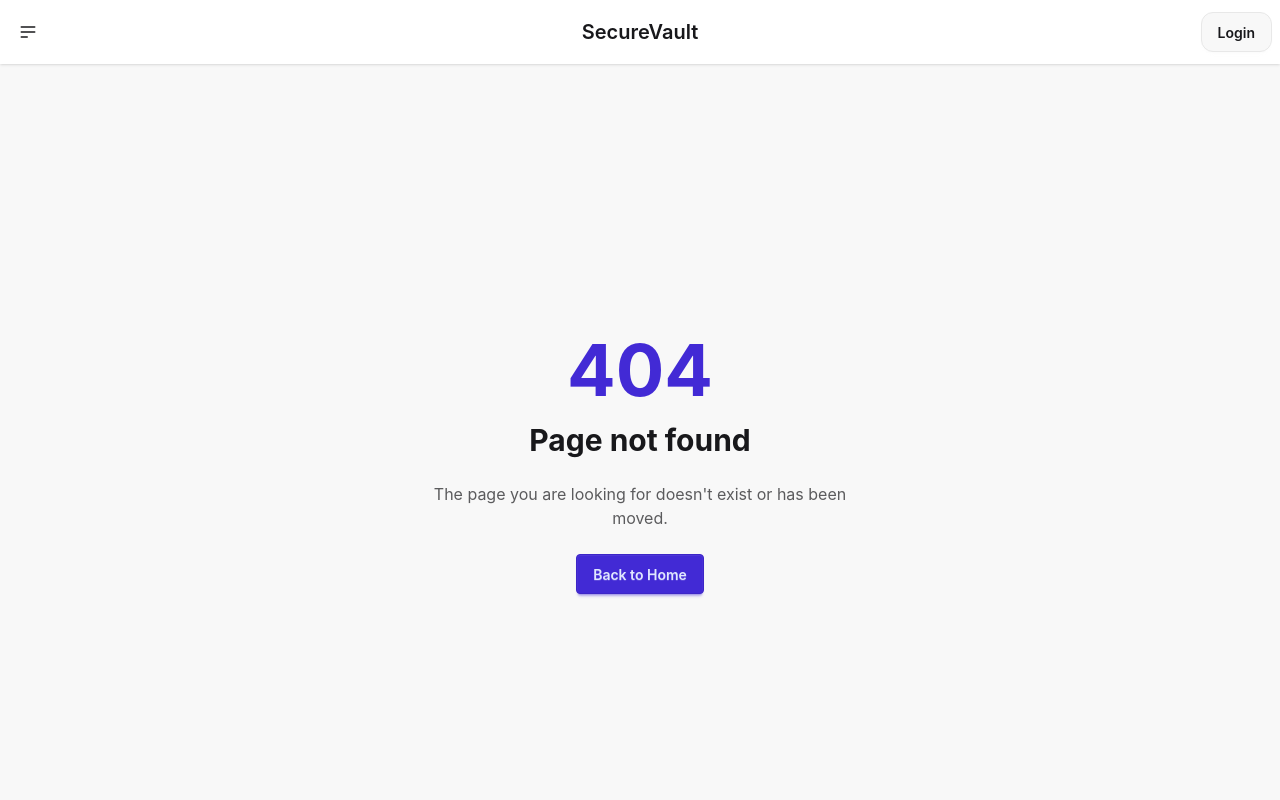
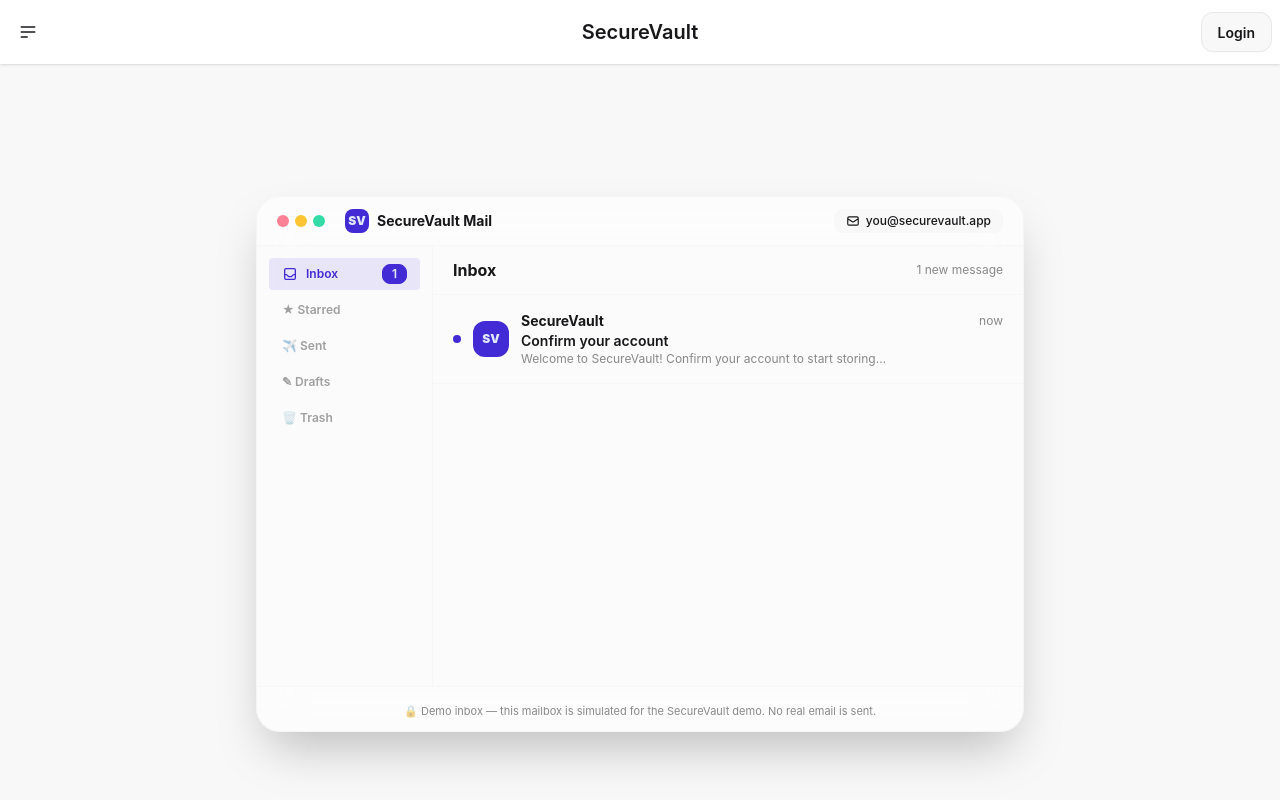
Before and after one commit to eLandoAD/Rila, an Angular app in the folder frontend/: page /mail in a window 1280 px wide. Shown: the top 800 px of the page. Built offline with nearby package versions, Linux system fonts and the light colour scheme.

Commit message:
Feat: add fake inbox for demo email verification flow

```diff
--- a/frontend/src/app/app.routes.ts
+++ b/frontend/src/app/app.routes.ts
@@ -21,5 +21,6 @@ export const routes: Routes = [
   { path: 'filemanager/shared', canActivate: [authGuard], loadComponent: () => import('./filemanager/shared/shared').then(m => m.Shared)},
   { path: 'filemanager', redirectTo: 'filemanager/dashboard', pathMatch: 'full' },
   { path: 'share', loadComponent: () => import('./share/share').then(m => m.ShareComponent) },
+  { path: 'mail', loadComponent: () => import('./auth/fake-inbox/fake-inbox').then(m => m.FakeInbox) },
   { path: '**', loadComponent: () => import('./not-found/not-found').then(m => m.NotFound)},
 ];
--- /dev/null
+++ b/frontend/src/app/auth/fake-inbox/fake-inbox.html
@@ -0,0 +1,134 @@
+<div class="min-h-screen bg-base-200 flex items-center justify-center p-4">
+  <div class="w-full max-w-3xl">
+
+    <!-- Mail client card -->
+    <div class="card bg-base-100/40 backdrop-blur-xl border border-base-300/40 shadow-2xl rounded-3xl overflow-hidden">
+
+      <!-- Top bar (finestra) -->
+      <div class="flex items-center justify-between gap-3 px-5 py-3 border-b border-base-300/40 bg-base-100/30">
+        <div class="flex items-center gap-3">
+          <!-- traffic lights -->
+          <div class="flex items-center gap-1.5">
+            <span class="w-3 h-3 rounded-full bg-error/80"></span>
+            <span class="w-3 h-3 rounded-full bg-warning/80"></span>
+            <span class="w-3 h-3 rounded-full bg-success/80"></span>
+          </div>
+          <div class="flex items-center gap-2 pl-2">
+            <div class="w-6 h-6 rounded-lg bg-primary flex items-center justify-center text-primary-content text-xs font-black">SV</div>
+            <span class="text-sm font-bold text-base-content">SecureVault Mail</span>
+          </div>
+        </div>
+        <div class="badge badge-ghost gap-1.5 text-xs font-medium max-w-[55%] truncate">
+          <svg xmlns="http://www.w3.org/2000/svg" class="h-3.5 w-3.5 shrink-0" fill="none" viewBox="0 0 24 24" stroke="currentColor" stroke-width="2"><path stroke-linecap="round" stroke-linejoin="round" d="M3 8l7.89 5.26a2 2 0 002.22 0L21 8M5 19h14a2 2 0 002-2V7a2 2 0 00-2-2H5a2 2 0 00-2 2v10a2 2 0 002 2z" /></svg>
+          <span class="truncate">{{ email() ?? 'you@securevault.app' }}</span>
+        </div>
+      </div>
+
+      <!-- Body: sidebar + main -->
+      <div class="flex min-h-[440px]">
+
+        <!-- Sidebar decorativa (nascosta su mobile) -->
+        <aside class="hidden md:flex flex-col w-44 shrink-0 border-r border-base-300/40 p-3 gap-1">
+          <button type="button" class="btn btn-sm btn-ghost justify-start gap-2 bg-primary/10 text-primary font-semibold">
+            <svg xmlns="http://www.w3.org/2000/svg" class="h-4 w-4" fill="none" viewBox="0 0 24 24" stroke="currentColor" stroke-width="2"><path stroke-linecap="round" stroke-linejoin="round" d="M20 13V6a2 2 0 00-2-2H6a2 2 0 00-2 2v7m16 0v5a2 2 0 01-2 2H6a2 2 0 01-2-2v-5m16 0h-2.586a1 1 0 00-.707.293l-2.414 2.414a1 1 0 01-.707.293h-3.172a1 1 0 01-.707-.293l-2.414-2.414A1 1 0 006.586 13H4" /></svg>
+            Inbox
+            <span class="badge badge-primary badge-sm ml-auto">1</span>
+          </button>
+          <button type="button" class="btn btn-sm btn-ghost justify-start gap-2 opacity-40 pointer-events-none">★ Starred</button>
+          <button type="button" class="btn btn-sm btn-ghost justify-start gap-2 opacity-40 pointer-events-none">✈ Sent</button>
+          <button type="button" class="btn btn-sm btn-ghost justify-start gap-2 opacity-40 pointer-events-none">✎ Drafts</button>
+          <button type="button" class="btn btn-sm btn-ghost justify-start gap-2 opacity-40 pointer-events-none">🗑 Trash</button>
+        </aside>
+
+        <!-- Main -->
+        <main class="flex-1 min-w-0 flex flex-col">
+
+          <!-- Header lista -->
+          <div class="flex items-center justify-between px-5 py-3 border-b border-base-300/40">
+            <h1 class="text-base font-bold">Inbox</h1>
+            <span class="text-xs opacity-50">1 new message</span>
+          </div>
+
+          <!-- Zona contenuto -->
+          <div class="relative flex-1">
+
+            <!-- Stato di attesa -->
+            @if (!arrived()) {
+              <div class="absolute inset-0 flex flex-col items-center justify-center gap-3 text-center px-6">
+                <span class="loading loading-dots loading-lg text-primary"></span>
+                <p class="text-sm opacity-60">Waiting for new mail…</p>
+              </div>
+            }
+
+            <!-- Mail (entra con fade + slide) -->
+            <div
+              class="transition-all duration-700 ease-out"
+              [class.opacity-0]="!arrived()"
+              [class.translate-y-3]="!arrived()"
+              [class.pointer-events-none]="!arrived()"
+            >
+              <!-- Riga in lista (cliccabile per aprire) -->
+              <button
+                type="button"
+                (click)="open()"
+                class="w-full flex items-center gap-3 px-5 py-4 text-left border-b border-base-300/40 hover:bg-base-content/5 transition-colors"
+              >
+                <span class="w-2 h-2 rounded-full shrink-0 transition-colors" [class.bg-primary]="!opened()" [class.bg-transparent]="opened()"></span>
+                <div class="w-9 h-9 rounded-xl bg-primary flex items-center justify-center text-primary-content text-xs font-black shrink-0">SV</div>
+                <div class="min-w-0 flex-1">
+                  <div class="flex items-center justify-between gap-2">
+                    <span class="text-sm truncate" [class.font-bold]="!opened()">SecureVault</span>
+                    <span class="text-xs opacity-50 shrink-0">now</span>
+                  </div>
+                  <div class="text-sm truncate" [class.font-semibold]="!opened()">Confirm your account</div>
+                  <div class="text-xs opacity-50 truncate">Welcome to SecureVault! Confirm your account to start storing…</div>
+                </div>
+              </button>
+
+              <!-- Anteprima/lettura (compare all'apertura) -->
+              @if (opened()) {
+                <div class="p-5 sm:p-6">
+                  <h2 class="text-lg font-bold mb-4">Confirm your account</h2>
+
+                  <div class="flex items-center gap-3 mb-5">
+                    <div class="w-10 h-10 rounded-full bg-primary flex items-center justify-center text-primary-content font-black shrink-0">SV</div>
+                    <div class="min-w-0">
+                      <div class="text-sm font-semibold truncate">
+                        SecureVault <span class="opacity-50 font-normal">&lt;noreply@securevault.app&gt;</span>
+                      </div>
+                      <div class="text-xs opacity-60 flex items-center gap-1.5">
+                        to <span class="badge badge-ghost badge-sm max-w-[60%] truncate">{{ email() ?? 'you' }}</span>
+                      </div>
+                    </div>
+                  </div>
+
+                  <p class="text-sm leading-relaxed opacity-80 mb-2">Welcome to SecureVault! 🔒</p>
+                  <p class="text-sm leading-relaxed opacity-80 mb-6">
+                    Confirm your account to start storing your files with end-to-end encryption.
+                    Click the button below to activate your account.
+                  </p>
+
+                  <a
+                    [routerLink]="['/verify-email']"
+                    [queryParams]="{ token: token() }"
+                    class="btn btn-primary border-0 text-primary-content font-bold shadow-sm rounded-xl h-12 px-8 gap-2"
+                  >
+                    <svg xmlns="http://www.w3.org/2000/svg" class="h-5 w-5" fill="none" viewBox="0 0 24 24" stroke="currentColor" stroke-width="2"><path stroke-linecap="round" stroke-linejoin="round" d="M5 13l4 4L19 7" /></svg>
+                    Verify my account
+                  </a>
+
+                  <p class="text-xs opacity-40 mt-6">If you did not create this account, you can safely ignore this email.</p>
+                </div>
+              }
+            </div>
+          </div>
+        </main>
+      </div>
+
+      <!-- Footer nota demo -->
+      <div class="px-5 py-2.5 border-t border-base-300/40 bg-base-100/30 text-center">
+        <span class="text-[11px] opacity-50">🔒 Demo inbox — this mailbox is simulated for the SecureVault demo. No real email is sent.</span>
+      </div>
+    </div>
+  </div>
+</div>
--- /dev/null
+++ b/frontend/src/app/auth/fake-inbox/fake-inbox.ts
@@ -0,0 +1,28 @@
+import { Component, inject, signal, WritableSignal, afterNextRender } from '@angular/core';
+import { ActivatedRoute, RouterLink } from '@angular/router';
+
+@Component({
+  selector: 'app-fake-inbox',
+  imports: [RouterLink],
+  templateUrl: './fake-inbox.html',
+})
+export class FakeInbox {
+  private readonly queries = inject(ActivatedRoute).snapshot.queryParamMap;
+
+  readonly email: WritableSignal<string | null> = signal(this.queries.get('email'));
+  readonly token: WritableSignal<string | null> = signal(this.queries.get('token'));
+
+  // stato UI della finta casella
+  readonly arrived: WritableSignal<boolean> = signal(false);
+  readonly opened: WritableSignal<boolean> = signal(false);
+
+  constructor() {
+    afterNextRender(() => {
+      setTimeout(() => this.arrived.set(true), 900);
+    });
+  }
+
+  open(): void {
+    this.opened.set(true);
+  }
+}
--- a/frontend/src/app/auth/register/register.ts
+++ b/frontend/src/app/auth/register/register.ts
@@ -1,4 +1,4 @@
-import { Component, inject, signal } from '@angular/core';
+import { Component, inject, signal, WritableSignal } from '@angular/core';
 import { FormsModule } from '@angular/forms';
 import { Router, RouterLink } from '@angular/router';
 import { HttpErrorResponse } from '@angular/common/http';
@@ -21,9 +21,10 @@ export class Register {
   password = '';
   confirmPassword = '';
 
-  readonly loading = signal(false);
-  readonly error = signal<string | null>(null);
-  readonly recoveryKey = signal<string | null>(null);
+  readonly loading: WritableSignal<boolean> = signal(false);
+  readonly error: WritableSignal<string | null> = signal<string | null>(null);
+  readonly recoveryKey: WritableSignal<string | null> = signal<string | null>(null);
+  readonly verificationToken: WritableSignal<string | null> = signal<string | null>(null);
 
   async submit(): Promise<void> {
     if (this.loading()) return;
@@ -52,9 +53,10 @@ export class Register {
           recoveryDekIv: keys.recoveryDekIv
         })
         .subscribe({
-          next: () => {
+          next: (res) => {
             this.loading.set(false);
-            // Instead of redirecting immediately, show the recovery key
+            this.verificationToken.set(res.verificationToken ?? null);
+            // invece di fare il redirect, mostro la recovery key
             this.recoveryKey.set(keys.recoveryKey);
           },
           error: (err: HttpErrorResponse) => {
@@ -119,7 +121,14 @@ export class Register {
     this.downloaded.set(true);
   }
 
+  // vado alla fake inbox
   finish(): void {
-    this.router.navigateByUrl('/login?registered=true');
+    const token = this.verificationToken();
+    if (token) {
+      this.router.navigate(['/mail'], { queryParams: { email: this.email, token } });
+    } else {
+      // x fallback
+      this.router.navigateByUrl('/login?registered=true');
+    }
   }
 }
--- a/frontend/src/app/core/auth/auth.models.ts
+++ b/frontend/src/app/core/auth/auth.models.ts
@@ -1,3 +1,5 @@
+// ogni interfaccia, che descrive i vari dto
+
 export interface RegisterRequest {
   username: string;
   email: string;
@@ -20,6 +22,7 @@ export interface AuthResponse {
   encryptedDek?: string;
   dekIv?: string;
   keySalt?: string;
+  verificationToken?: string;
 }
 
 export interface ResetPasswordRequest {
```
